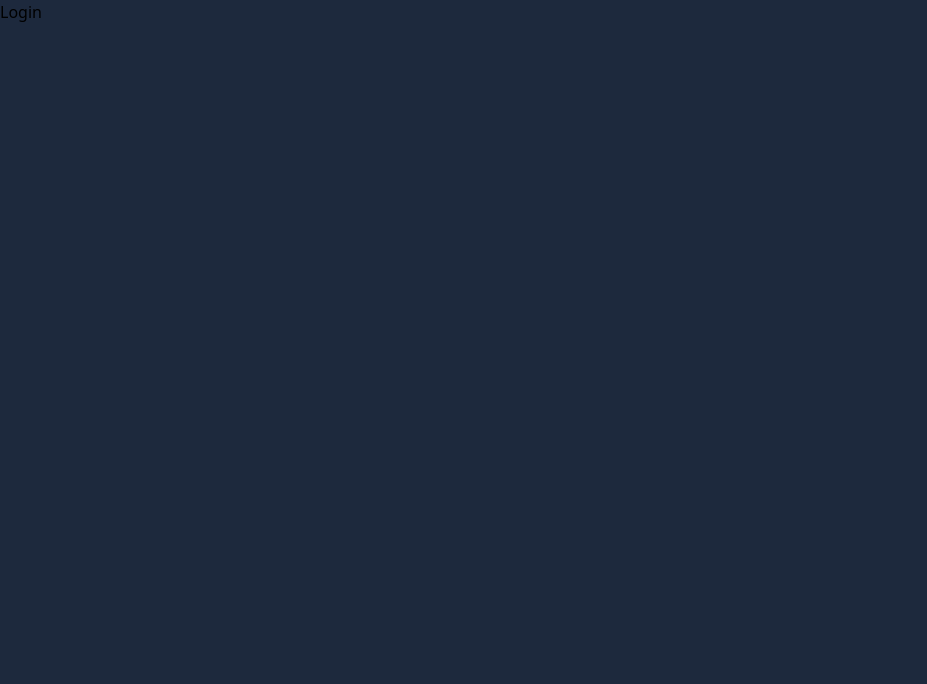
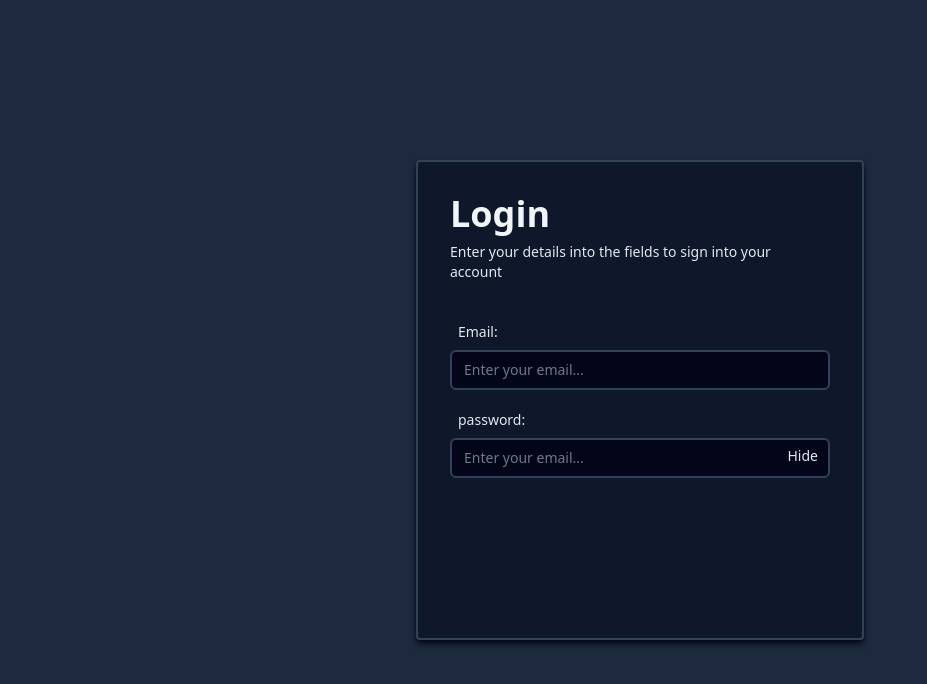
Before and after one commit to N4EXM/blogApp, a React app in the folder frontend/: page /Login in a window 1280 px wide. Shown: the top 684 px of the page, without its empty margins (0-927 px from the left). Built offline with nearby package versions, Linux system fonts and the light colour scheme; the HTML template or start-up script is replaced by a standard one.

Commit message:
working on login page

```diff
--- a/frontend/src/pages/Login.jsx
+++ b/frontend/src/pages/Login.jsx
@@ -1,8 +1,107 @@
-import React from 'react'
+import React, { useState } from 'react'
+import { Link } from 'react-router-dom'
+
 
 const Login = () => {
+
+  // toggles
+  const [showPassword, setShowPassword] = useState(false)
+  const [rememberMe, setRememberMe] = useState(false)
+
+  // state
+  const [email, setEmail] = useState("")
+  const [password, setPassword] = useState("")
+
   return (
-    <div>Login</div>
+    <div
+      className='flex items-center justify-center w-full h-screen'
+    >
+
+      {/* form */}
+      <form
+        className='flex flex-col p-8 gap-10 bg-slate-900 shadow-md shadow-slate-950 border-2 border-slate-700 rounded-sm h-120 w-md'
+        onSubmit={(e) => {
+          e.preventDefault()
+        }}
+      >
+
+        {/* title */}
+        <div
+          className='flex flex-col gap-2 w-full'
+        >
+          <h1
+            className='text-4xl font-extrabold text-slate-100'
+          >
+            Login
+          </h1>
+          <p
+            className='text-slate-200 text-sm pr-10'
+          >
+            Enter your details into the fields to sign into your account
+          </p>
+        </div>
+
+        {/* fields */}
+        <div
+          className='flex flex-col gap-5 w-full h-fit'
+        >
+          {/* email */}
+          <div
+            className='flex flex-col gap-2 w-full h-fit'
+          >
+            <label
+              htmlFor="email"
+              className='text-slate-200 text-sm pl-2 font-medium'
+            >
+              Email:
+            </label>
+            <input
+              type="email"
+              value={email}
+              onChange={(e) => setEmail(e.target.value)}
+              required
+              placeholder='Enter your email...'
+              className='w-full h-fit p-2 pl-3 rounded-md border-2 text-sm text-slate-200 outline-none border-slate-700 bg-slate-950'
+            />
+          </div>
+
+          {/* password */}
+          <div
+            className='flex flex-col gap-2 w-full h-fit relative'
+          >
+            <label
+              htmlFor="password"
+              className='text-slate-200 text-sm pl-2 font-medium'
+            >
+              password:
+            </label>
+            <input
+              type={showPassword ? "text" : "password"}
+              value={password}
+              onChange={(e) => setPassword(e.target.value)}
+              required
+              placeholder='Enter your email...'
+              className='w-full h-fit p-2 pl-3 rounded-md border-2 text-sm text-slate-200 outline-none border-slate-700 bg-slate-950'
+            />
+            <button
+              className='absolute text-slate-200 top-9 font-medium right-3 text-sm'
+              onClick={() => setShowPassword(!showPassword)}
+              type='button'
+            >
+              {
+                showPassword
+                ? "Show"
+                : "Hide"
+              }
+            </button>
+          </div>
+
+        </div>
+
+
+      </form>
+
+    </div>
   )
 }
 
```
